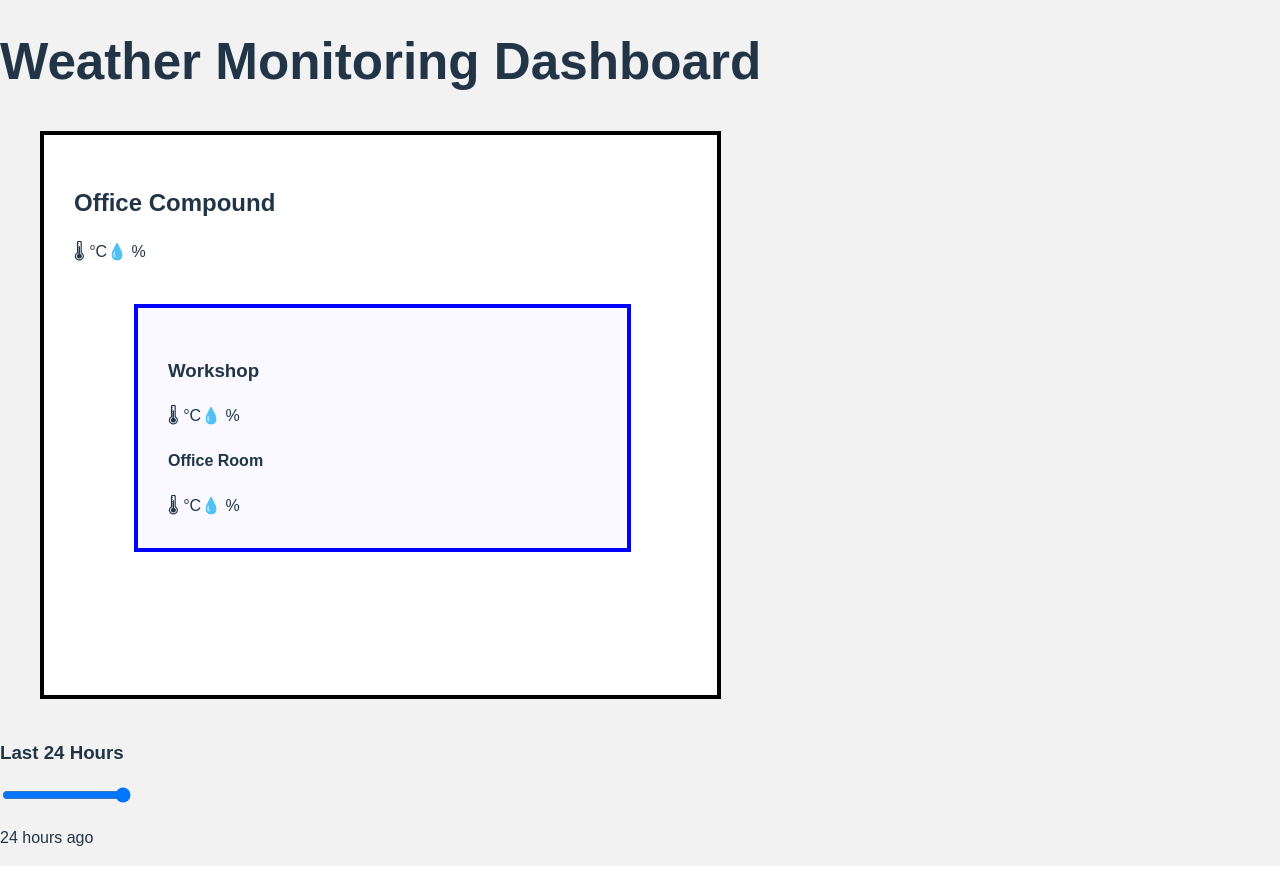
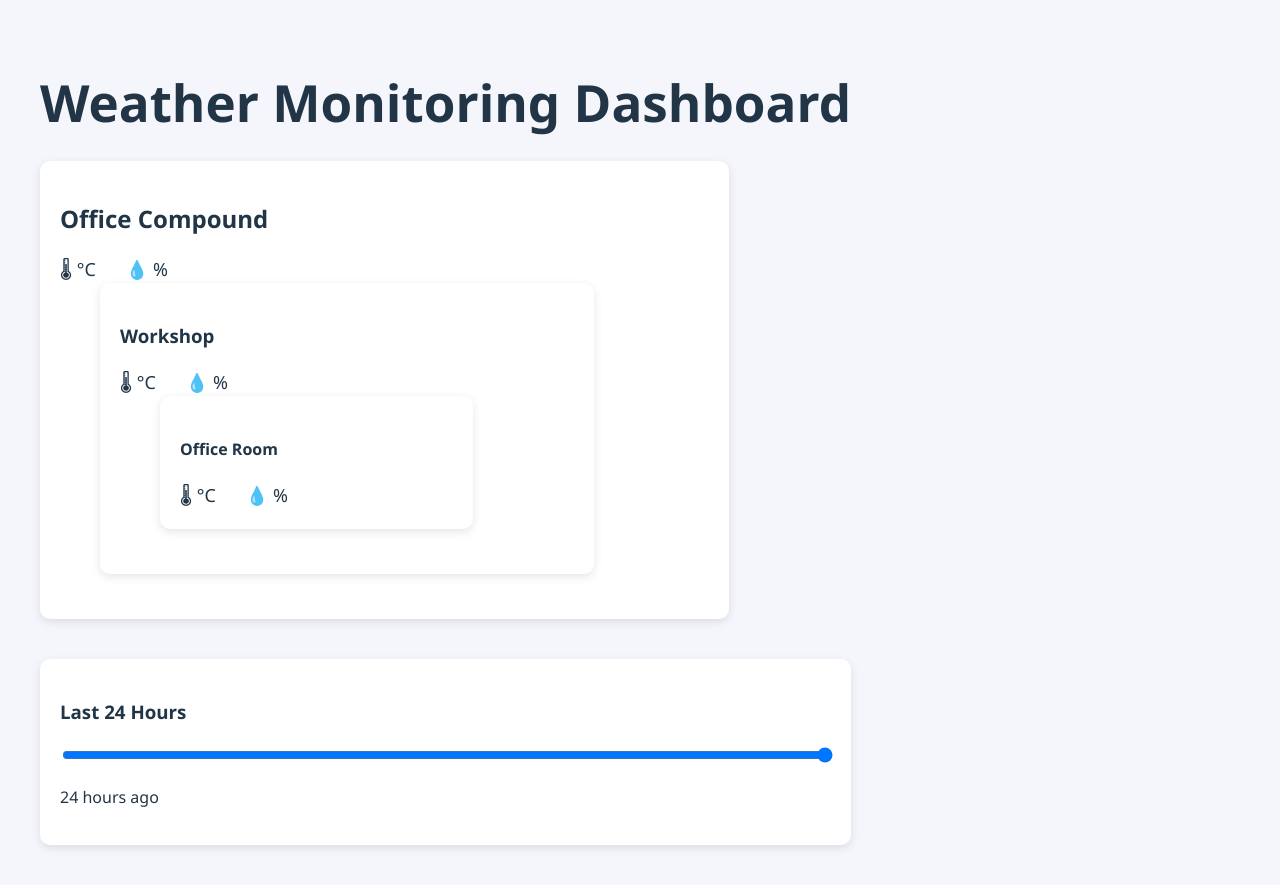
Before and after one commit to natureloop-eco/react-vite-starter-ddbi, a React (Vite) app: page / in a window 1280 px wide. Built offline with nearby package versions, Linux system fonts and the light colour scheme; no server answers.

Commit message:
Update App.css

```diff
--- a/src/App.css
+++ b/src/App.css
@@ -1,30 +1,54 @@
 body{
-background:#f2f2f2;
-font-family:Arial;
+margin:0;
+font-family:Segoe UI;
+background:#f4f6fb;
+}
+
+.dashboard{
+padding:40px;
+}
+
+.title{
+margin-bottom:30px;
+}
+
+.card{
+background:white;
+border-radius:10px;
+padding:20px;
+box-shadow:0 3px 10px rgba(0,0,0,0.1);
+margin-bottom:25px;
 }
 
 .compound{
-border:4px solid black;
-padding:30px;
-margin:40px;
-background:white;
-height:500px;
+width:80%;
 }
 
 .workshop{
-border:4px solid blue;
-padding:30px;
-margin-top:40px;
-margin-left:60px;
 width:70%;
-background:#f9f9ff;
+margin-left:40px;
 }
 
-.officeRoom{
-border:4px solid green;
+.office{
+width:60%;
+margin-left:40px;
+}
+
+.metrics{
+display:flex;
+gap:30px;
+font-size:18px;
+margin-top:10px;
+}
+
+.timeline{
+margin-top:40px;
+background:white;
 padding:20px;
-margin-top:40px;
-margin-left:60px;
-width:60%;
-background:#f6fff6;
+border-radius:10px;
+box-shadow:0 3px 10px rgba(0,0,0,0.1);
 }
+
+input[type=range]{
+width:100%;
+}
```
